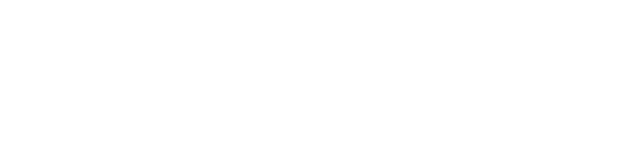
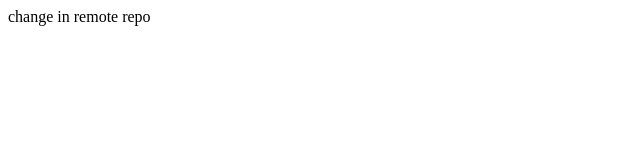
Before and after one commit to manik98/asses1, a plain HTML site: page index.html in a window 1280 px wide. Shown: the whole page, without its empty margins (0-640 px from the left). Drawn offline with Linux system fonts and the light colour scheme.

Commit message:
change in remote

```diff
--- a/index.html
+++ b/index.html
@@ -2,5 +2,6 @@
   <head>
   </head>
   <body>
+    change in remote repo
   </body>
 </html>
```
